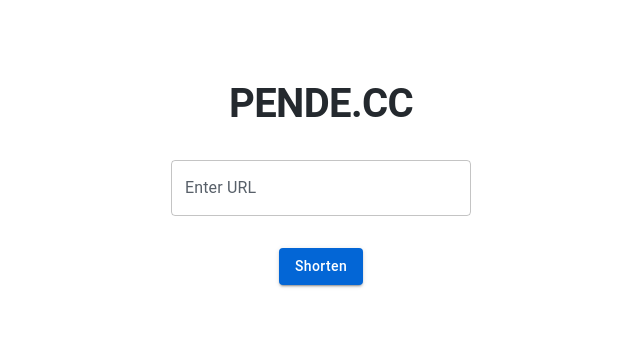
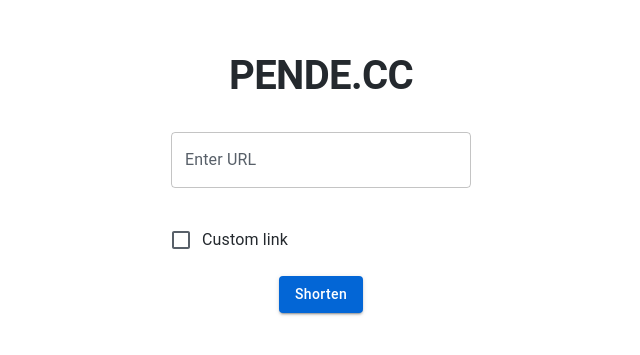
Before and after one commit to ilaumjd/pendecc-web, a Next.js app: page / in a window 1280 px wide. Shown: the part 217-572 px from the top of the page, without its empty margins (319-959 px from the left). Built offline with nearby package versions, Linux system fonts and the light colour scheme.

Commit message:
custom link

```diff
--- a/src/app/theme.js
+++ b/src/app/theme.js
@@ -29,5 +29,12 @@ export const theme = createTheme({
         },
       },
     },
+    MuiTypography: {
+      styleOverrides: {
+        root: {
+          color: "#24292e",
+        },
+      },
+    },
   },
 });
--- a/src/screens/home-screen/hook.js
+++ b/src/screens/home-screen/hook.js
@@ -23,8 +23,7 @@ export const useShortener = () => {
       }
 
       const data = await response.json();
-      setShortUrl(data.ShortUrl);
-      alert(JSON.stringify(data.ShortUrl));
+      setShortUrl(data.shortUrl);
     } catch (err) {
       setError(err.message);
     } finally {
--- a/src/screens/home-screen/index.js
+++ b/src/screens/home-screen/index.js
@@ -1,10 +1,19 @@
 import React, { useState } from "react";
-import { TextField, Button, Box, Typography } from "@mui/material";
+import {
+  TextField,
+  Button,
+  Box,
+  Typography,
+  FormControlLabel,
+  Checkbox,
+} from "@mui/material";
 import { useShortener } from "./hook";
 
 export default function HomeScreen() {
   const { shortUrl, loading, error, shortenUrl } = useShortener();
+
   const [inputUrl, setInputUrl] = useState("");
+  const [showCustomLink, setShowCustomLink] = useState(false);
 
   const handleShorten = () => {
     if (inputUrl) {
@@ -26,6 +35,27 @@ export default function HomeScreen() {
         value={inputUrl}
         onChange={(e) => setInputUrl(e.target.value)}
       />
+
+      <Box sx={styles.shortUrlBox}>
+        <FormControlLabel
+          control={
+            <Checkbox
+              checked={showCustomLink}
+              onChange={(e) => setShowCustomLink(e.target.checked)}
+            />
+          }
+          label="Custom link"
+          sx={styles.customLinkCheckbox}
+        />
+        {showCustomLink && (
+          <TextField
+            label="Custom URL"
+            variant="outlined"
+            fullWidth
+            sx={styles.urlTextField}
+          />
+        )}
+      </Box>
       <Button
         variant="contained"
         sx={styles.submitButton}
@@ -78,6 +108,7 @@ const styles = {
     maxWidth: 300,
     mt: 4,
   },
+  customLinkCheckbox: {},
   submitButton: {
     mt: 2,
   },
```
